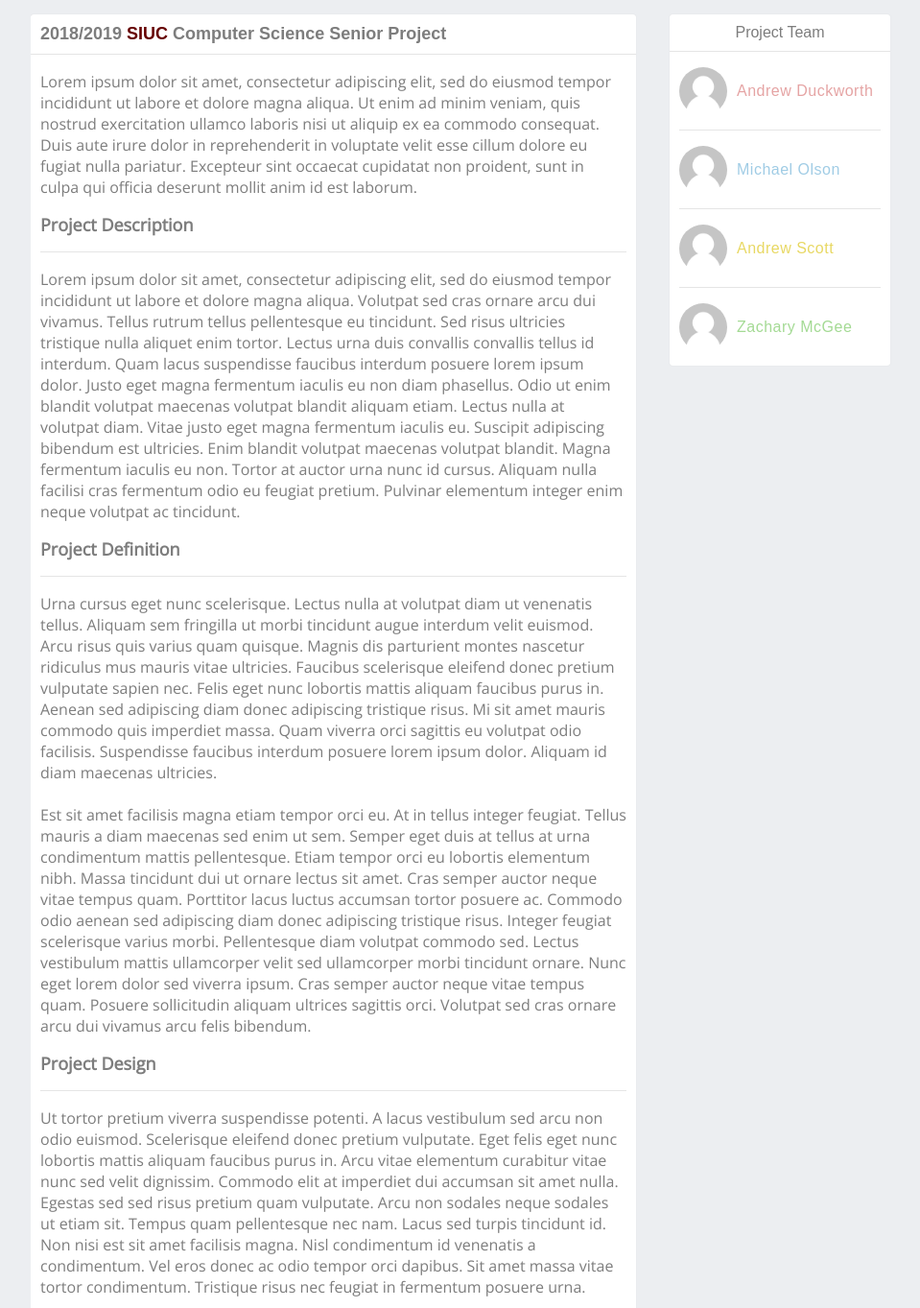
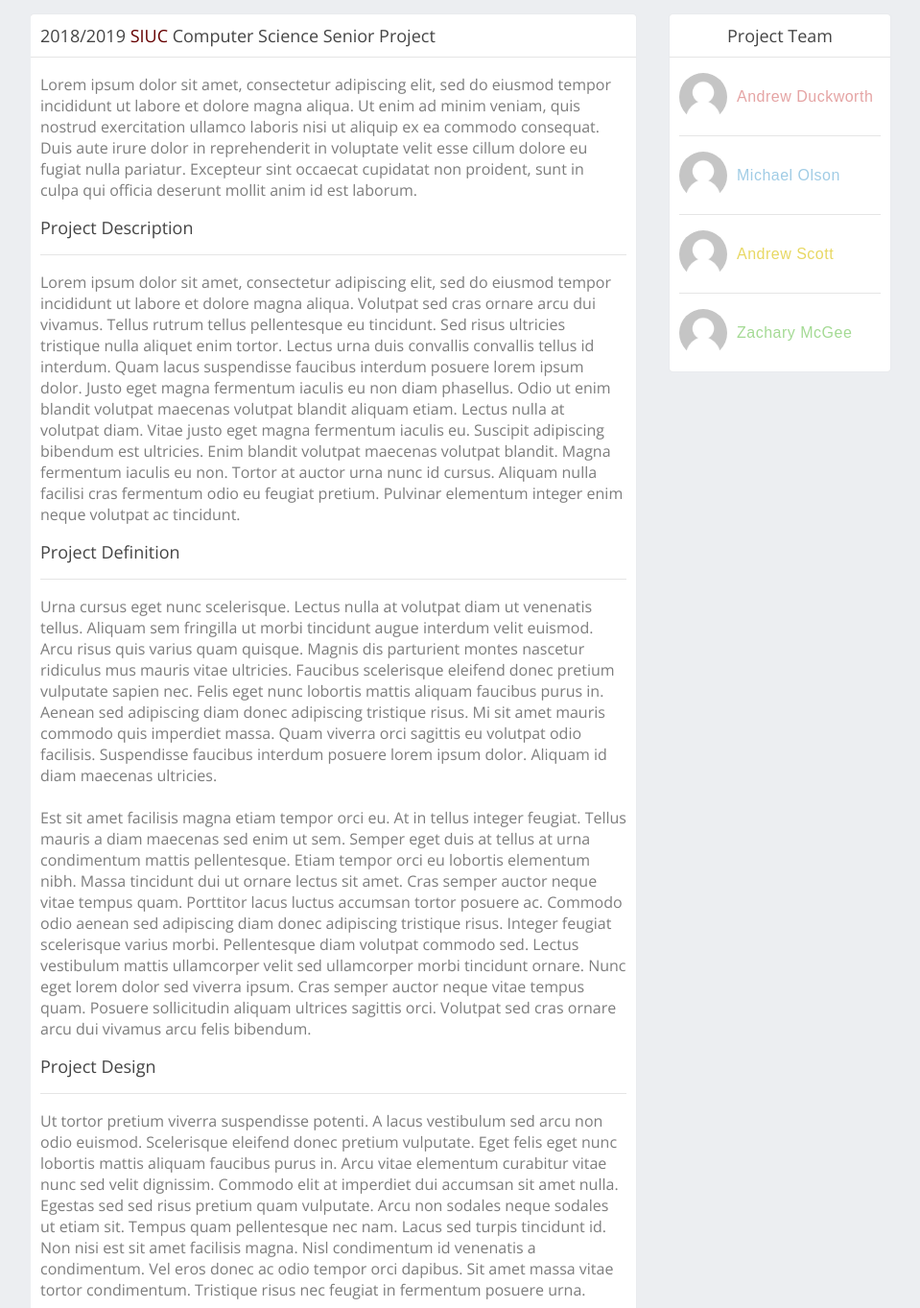
Before and after one commit to ZacharyMcGee/Grant-Management-Dashboard, a PHP site: page / in a window 1280 px wide. Shown: the part 60-1423 px from the top of the page at 96% size, without its empty margins (160-1119 px from the left). Run offline with PHP 8.4, Linux system fonts and the light colour scheme.

Commit message:
Text Header Font Change

```diff
--- a/Website/css/style.css
+++ b/Website/css/style.css
@@ -153,8 +153,8 @@
 }
 
 .content_header {
-   font-family: agency-fb, sans-serif;
-   color: #7d7d7d;
+  font-family: 'Open Sans', sans-serif;
+  color: #7d7d7d;
 }
 
 .content_header p {
@@ -180,7 +180,7 @@
 
 .header_text {
   font-size: 18px;
-  font-weight: bold;
+  color: #444;
 }
 
 .side {
@@ -206,13 +206,15 @@
 }
 
 .side_header {
-   font-family: agency-fb, sans-serif;
+  font-family: 'Open Sans', sans-serif;
    color: #7d7d7d;
    text-align: center;
    padding-top: 10px;
 }
 
 .side_header p {
+  font-size: 18px;
+  color: #444;
   padding: 0px;
   margin: 0px;
   margin-bottom: 10px;
```
